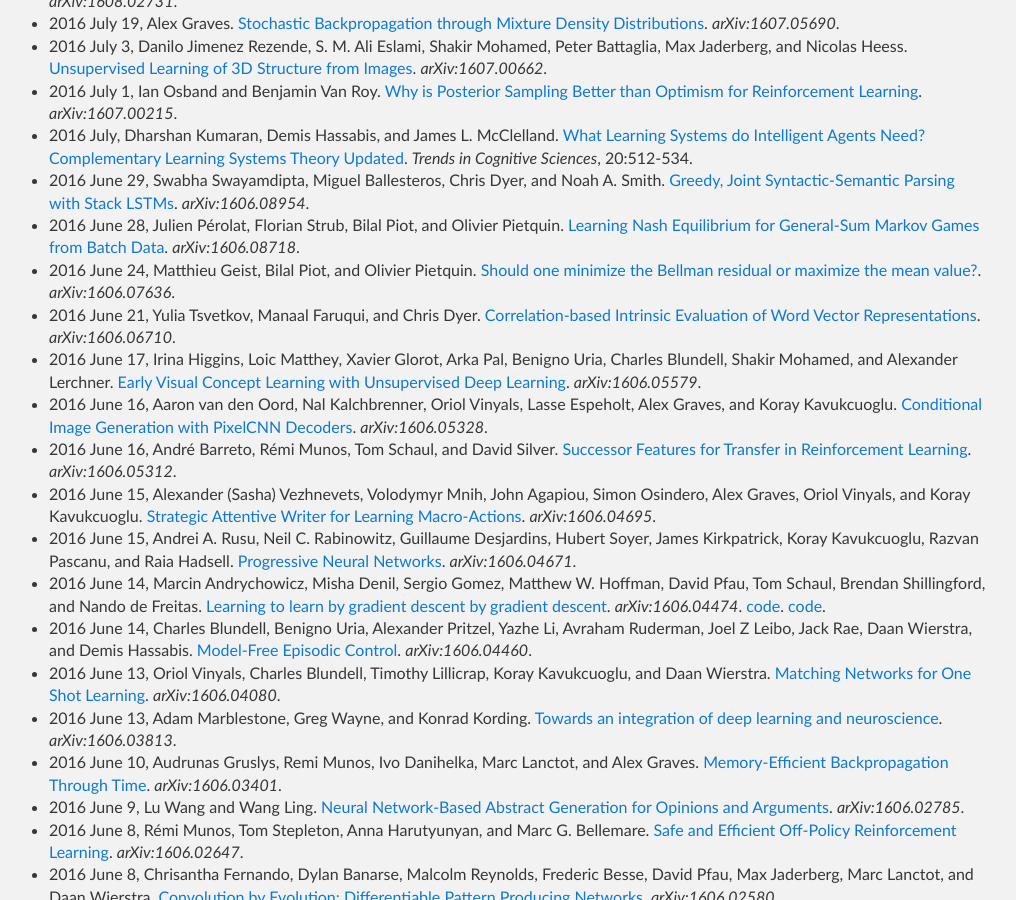
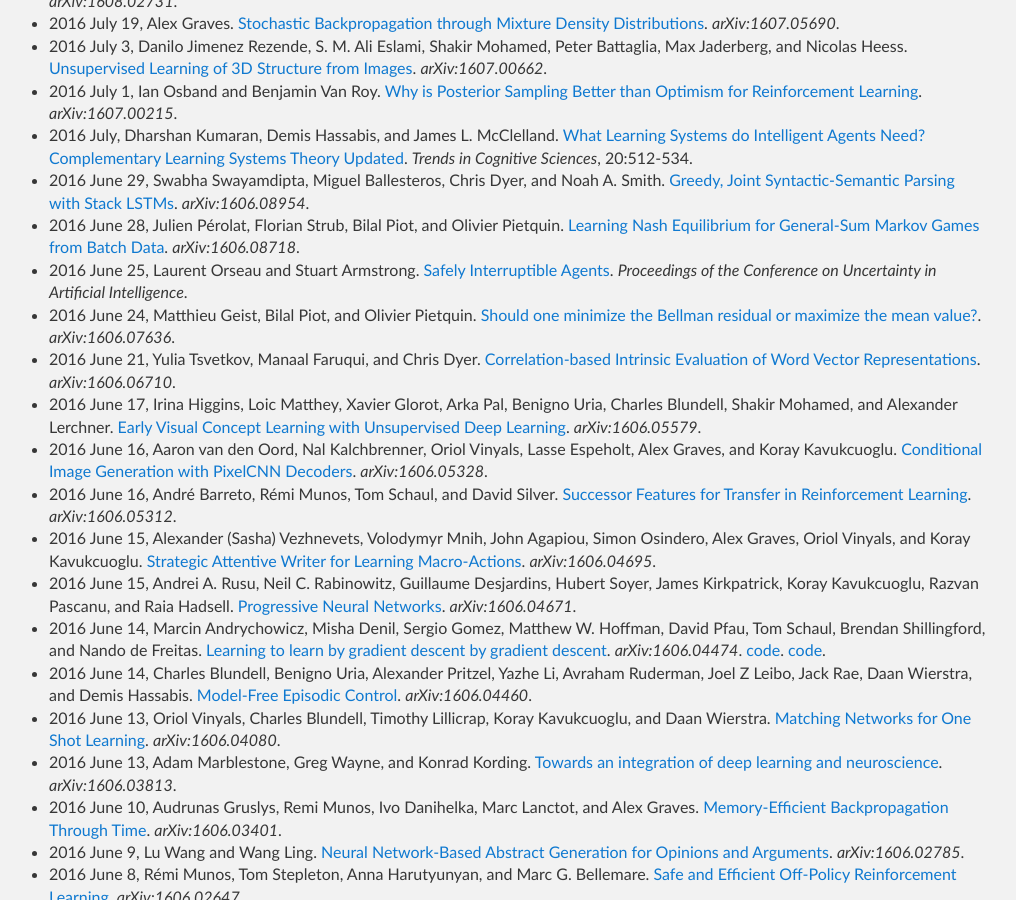
Before and after one commit to Tonywuhk/realai.org, a Jekyll site: the page built from labs/deepmind-publications.md, in a window 1280 px wide and 900 px high, scrolled down 4347 px. Shown: the whole window, without its empty margins (131-1147 px from the left). Built offline with Jekyll 4.4.1, drawn with Linux system fonts in a browser that asks for light colours; our own code applies the rules of GitHub Pages for plain Markdown files; formulas are drawn with MathJax 3; comment, search, counter and statistics services are not loaded; the repository's description, which GitHub fills in, is left out.

Commit message:
Update deepmind-publications.md

```diff
--- a/labs/deepmind-publications.md
+++ b/labs/deepmind-publications.md
@@ -106,6 +106,7 @@ A list of papers where at least one coauthor is affiliated with [DeepMind Techno
 * 2016 July, Dharshan Kumaran, Demis Hassabis, and James L. McClelland. [What Learning Systems do Intelligent Agents Need? Complementary Learning Systems Theory Updated](http://www.cell.com/trends/cognitive-sciences/abstract/S1364-6613(16)30043-2). *Trends in Cognitive Sciences*, 20:512-534.
 * 2016 June 29, Swabha Swayamdipta, Miguel Ballesteros, Chris Dyer, and Noah A. Smith. [Greedy, Joint Syntactic-Semantic Parsing with Stack LSTMs](https://arxiv.org/abs/1606.08954). *arXiv:1606.08954*.
 * 2016 June 28, Julien Pérolat, Florian Strub, Bilal Piot, and Olivier Pietquin. [Learning Nash Equilibrium for General-Sum Markov Games from Batch Data](https://arxiv.org/abs/1606.08718). *arXiv:1606.08718*.
+* 2016 June 25, Laurent Orseau and Stuart Armstrong. [Safely Interruptible Agents](http://www.auai.org/uai2016/proceedings/papers/68.pdf). *Proceedings of the Conference on Uncertainty in Artificial Intelligence*.
 * 2016 June 24, Matthieu Geist, Bilal Piot, and Olivier Pietquin. [Should one minimize the Bellman residual or maximize the mean value?](https://arxiv.org/abs/1606.07636). *arXiv:1606.07636*.
 * 2016 June 21, Yulia Tsvetkov, Manaal Faruqui, and Chris Dyer. [Correlation-based Intrinsic Evaluation of Word Vector Representations](https://arxiv.org/abs/1606.06710). *arXiv:1606.06710*.
 * 2016 June 17, Irina Higgins, Loic Matthey, Xavier Glorot, Arka Pal, Benigno Uria, Charles Blundell, Shakir Mohamed, and Alexander Lerchner. [Early Visual Concept Learning with Unsupervised Deep Learning](https://arxiv.org/abs/1606.05579). *arXiv:1606.05579*.
```
